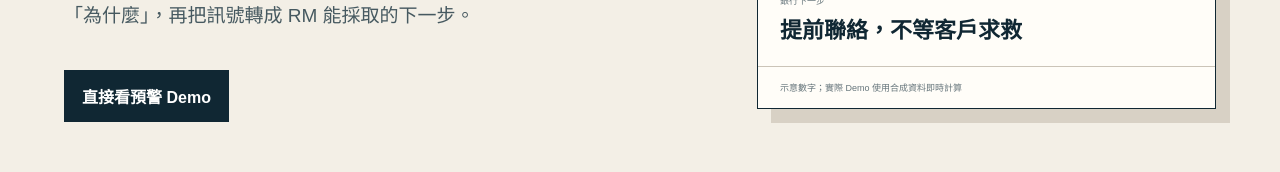
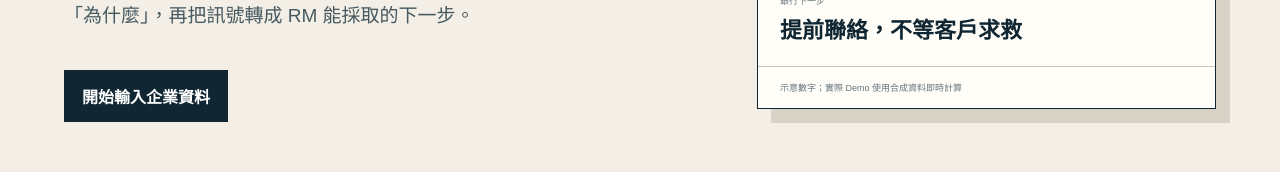
Before and after one commit to zy315220-bit/ai-stock-platform, a Next.js app in the folder frontend/: page /tbb-sme-2026 in a window 1280 px wide. Shown: the part 474-646 px from the top of the page. Built offline with nearby package versions, Linux system fonts and the light colour scheme; no server answers.

Commit message:
docs: make SME input entry explicit on landing page

```diff
--- a/frontend/app/tbb-sme-2026/page.tsx
+++ b/frontend/app/tbb-sme-2026/page.tsx
@@ -46,7 +46,7 @@ export default function Page() {
             <strong>SME Liquidity Radar</strong> 預測企業未來 30 / 60 / 90 天
             的資金壓力，說明「為什麼」，再把訊號轉成 RM 能採取的下一步。
           </p>
-          <a className={styles.cta} href="#demo">直接看預警 Demo</a>
+          <a className={styles.cta} href="#demo">開始輸入企業資料</a>
         </div>
 
         <aside className={styles.heroCard}>
```
